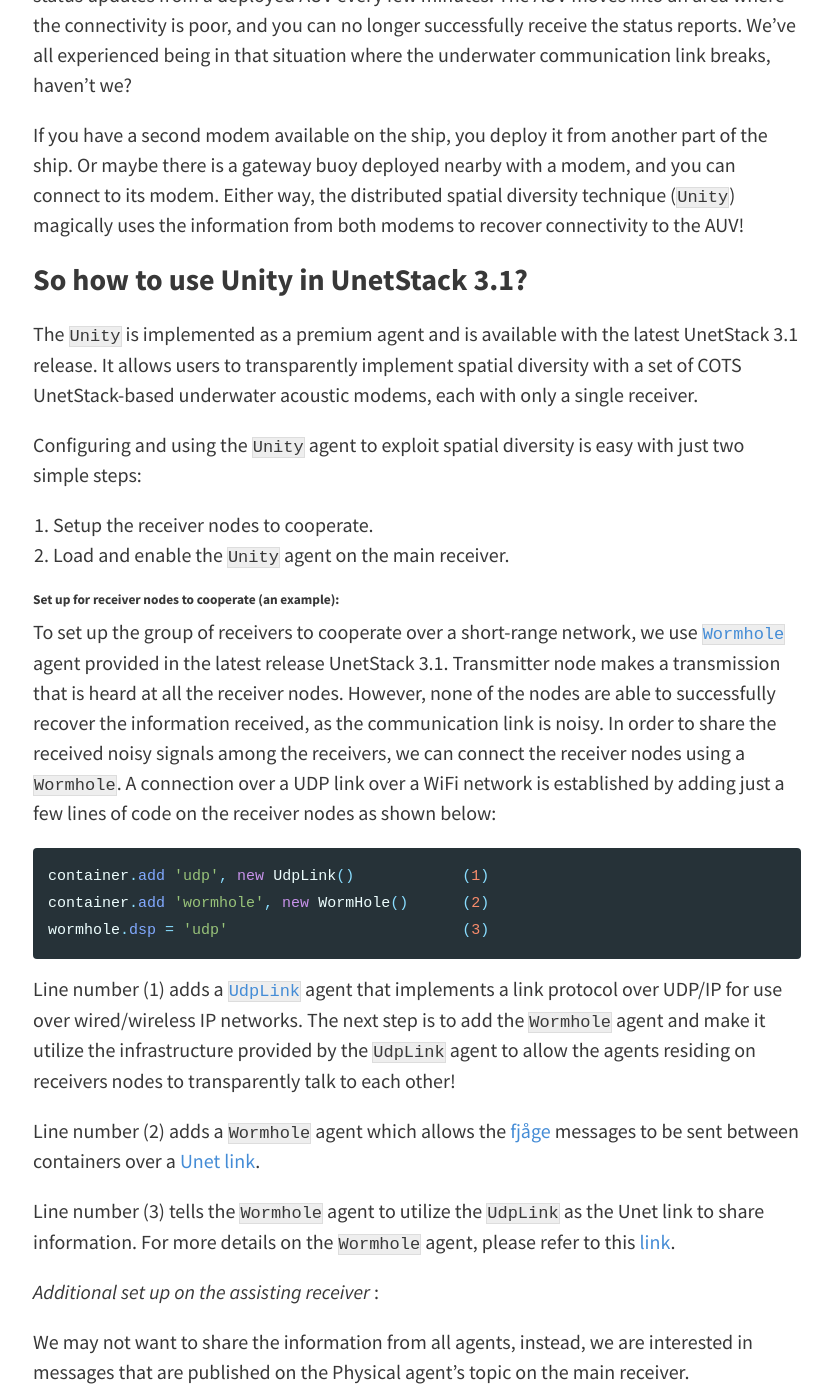
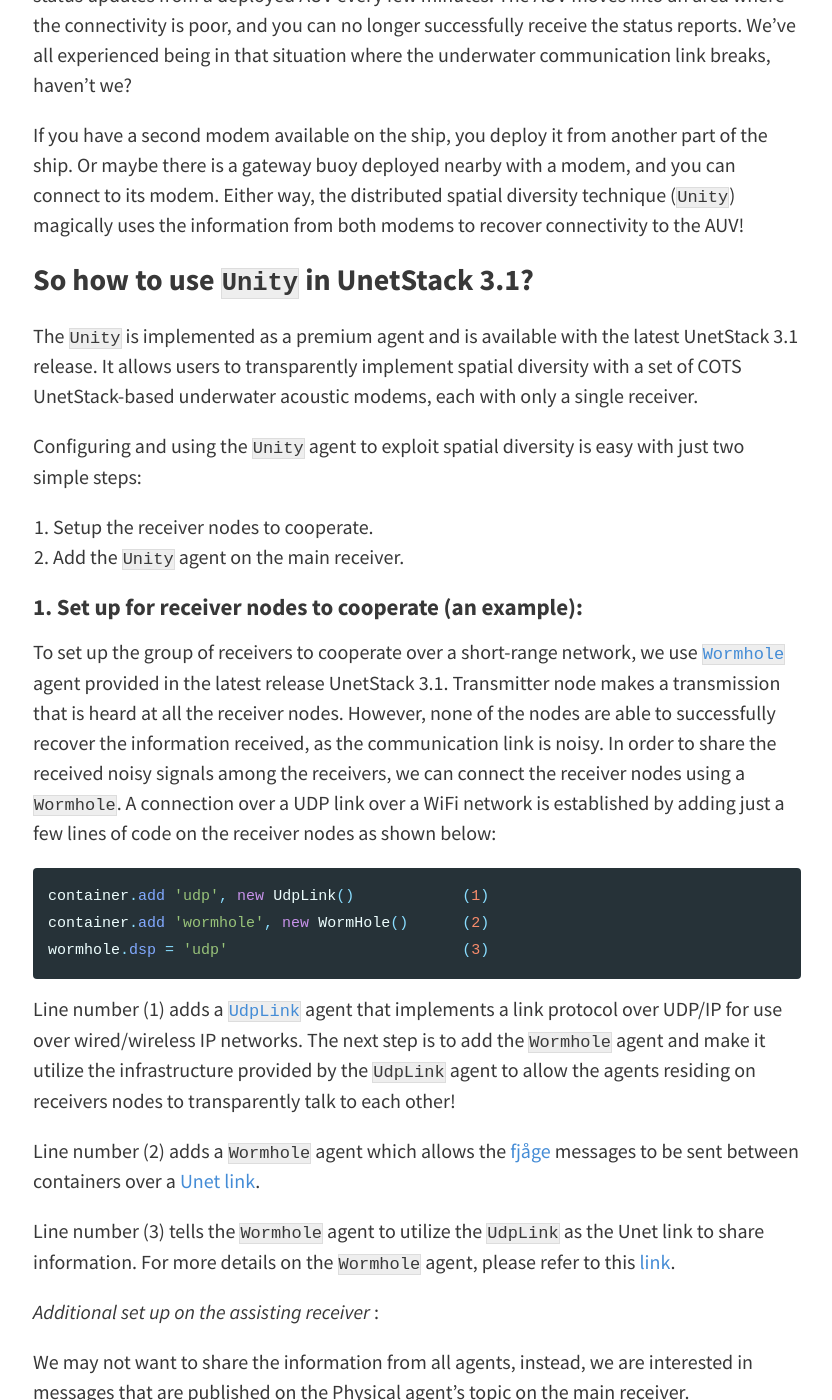
Before and after one commit to org-arl/unet-blog, a Jekyll site: the page built from _posts/2020-03-30-exploting-spatial-diversity-using-unetstack3.md, in a window 1280 px wide and 1400 px high, scrolled down 1978 px. Shown: the whole window, without its empty margins (223-1055 px from the left). Built offline with Jekyll 4.4.1, drawn with Linux system fonts in a browser that asks for light colours; comment, search, counter and statistics services are not loaded; some of the changed text lies outside the part shown.

Commit message:
fix(blog): inor fix in headings

```diff
--- a/_posts/2020-03-30-exploting-spatial-diversity-using-unetstack3.md
+++ b/_posts/2020-03-30-exploting-spatial-diversity-using-unetstack3.md
@@ -32,17 +32,17 @@
 
 If you have a second modem available on the ship, you deploy it from another part of the ship. Or maybe there is a gateway buoy deployed nearby with a modem, and you can connect to its modem. Either way, the distributed spatial diversity technique (`Unity`) magically uses the information from both modems to recover connectivity to the AUV!
 
-### So how to use Unity in UnetStack 3.1?
+### So how to use `Unity` in UnetStack 3.1?
 
 The `Unity` is implemented as a premium agent and is available with the latest UnetStack 3.1 release. It allows users to transparently implement spatial diversity with a set of COTS UnetStack-based underwater acoustic modems, each with only a single receiver.
 
 Configuring and using the `Unity` agent to exploit spatial diversity is easy with just two simple steps:
 
 1. Setup the receiver nodes to cooperate.
-2. Load and enable the `Unity` agent on the main receiver.
+2. Add the `Unity` agent on the main receiver.
 
 
-######  Set up for receiver nodes to cooperate (an example):
+#### 1. Set up for receiver nodes to cooperate (an example):
 
 To set up the group of receivers to cooperate over a short-range network, we use [`Wormhole`](https://unetstack.net/handbook/unet-handbook_preface.html)  agent provided in the latest release UnetStack 3.1.  Transmitter node makes a transmission that is heard at all the receiver nodes. However, none of the nodes are able to successfully recover the information received, as the communication link is noisy.  In order to share the received noisy signals among the receivers, we can connect the receiver nodes using a `Wormhole`. A connection over a UDP link over a WiFi network is established by adding just a few lines of code on the receiver nodes as shown below:
 
```
Also changed, not shown: other parts of _posts/2020-03-30-exploting-spatial-diversity-using-unetstack3.md (+1 -1 lines).
